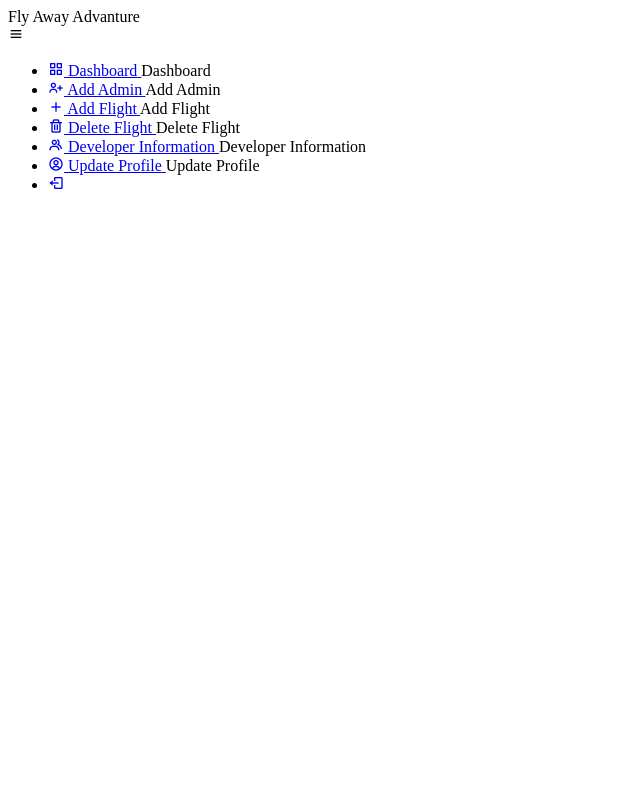
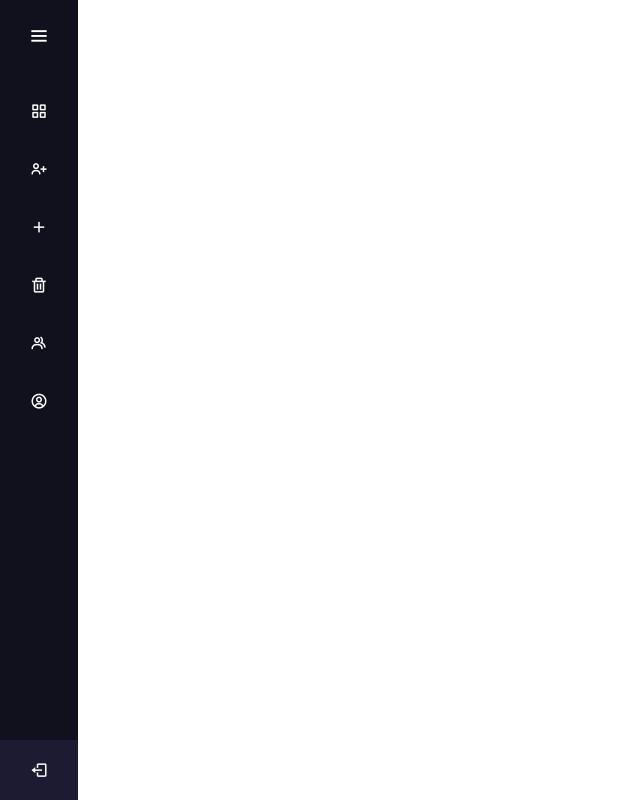
Before and after one commit to Vaishnavi-are/AirlineManagementSystem, a PHP site: page /ADMIN/nav.html in a window 1280 px wide. Shown: the whole page, without its empty margins (0-640 px from the left). Run offline with PHP 8.4, Linux system fonts and the light colour scheme; tables that the repository leaves empty hold one stand-in row (values such as "Sample post"); a stand-in replaces the project's code that opens the database connection.

Commit message:
add css files

```diff
--- /dev/null
+++ b/ADMIN/css/stylefornavigation.css
@@ -0,0 +1,251 @@
+/* Google Font Link */
+@import url("https://fonts.googleapis.com/css2?family=Poppins:wght@200;300;400;500;600;700&display=swap");
+* {
+  margin: 0;
+  padding: 0;
+  box-sizing: border-box;
+  font-family: "Poppins", sans-serif;
+}
+.sidebar {
+  position: fixed;
+  left: 0;
+  top: 0;
+  height: 100%;
+  width: 78px;
+  background: #11101d;
+  padding: 6px 14px;
+  z-index: 99;
+  transition: all 0.5s ease;
+}
+.sidebar.open {
+  width: 250px;
+}
+.sidebar .logo-details {
+  height: 60px;
+  display: flex;
+  align-items: center;
+  position: relative;
+}
+.sidebar .logo-details .icon {
+  opacity: 0;
+  transition: all 0.5s ease;
+}
+.sidebar .logo-details .logo_name {
+  color: #fff;
+  font-size: 20px;
+  font-weight: 600;
+  opacity: 0;
+  transition: all 0.5s ease;
+}
+.sidebar.open .logo-details .icon,
+.sidebar.open .logo-details .logo_name {
+  opacity: 1;
+}
+.sidebar .logo-details #btn {
+  position: absolute;
+  top: 50%;
+  right: 0;
+  transform: translateY(-50%);
+  font-size: 22px;
+  transition: all 0.4s ease;
+  font-size: 23px;
+  text-align: center;
+  cursor: pointer;
+  transition: all 0.5s ease;
+}
+.sidebar.open .logo-details #btn {
+  text-align: right;
+}
+.sidebar i {
+  color: #fff;
+  height: 60px;
+  min-width: 50px;
+  font-size: 28px;
+  text-align: center;
+  line-height: 60px;
+}
+.sidebar .nav-list {
+  margin-top: 20px;
+  height: 100%;
+}
+.sidebar li {
+  position: relative;
+  margin: 8px 0;
+  list-style: none;
+}
+.sidebar li .tooltip {
+  position: absolute;
+  top: -20px;
+  left: calc(100% + 15px);
+  z-index: 3;
+  background: #fff;
+  box-shadow: 0 5px 10px rgba(0, 0, 0, 0.3);
+  padding: 6px 12px;
+  border-radius: 4px;
+  font-size: 15px;
+  font-weight: 400;
+  opacity: 0;
+  white-space: nowrap;
+  pointer-events: none;
+  transition: 0s;
+}
+.sidebar li:hover .tooltip {
+  opacity: 1;
+  pointer-events: auto;
+  transition: all 0.4s ease;
+  top: 50%;
+  transform: translateY(-50%);
+}
+.sidebar.open li .tooltip {
+  display: none;
+}
+.sidebar input {
+  font-size: 15px;
+  color: #fff;
+  font-weight: 400;
+  outline: none;
+  height: 50px;
+  width: 100%;
+  width: 50px;
+  border: none;
+  border-radius: 12px;
+  transition: all 0.5s ease;
+  background: #1d1b31;
+}
+.sidebar.open input {
+  padding: 0 20px 0 50px;
+  width: 100%;
+}
+.sidebar .bx-search {
+  position: absolute;
+  top: 50%;
+  left: 0;
+  transform: translateY(-50%);
+  font-size: 22px;
+  background: #1d1b31;
+  color: #fff;
+}
+.sidebar.open .bx-search:hover {
+  background: #1d1b31;
+  color: #fff;
+}
+.sidebar .bx-search:hover {
+  background: #fff;
+  color: #11101d;
+}
+.sidebar li a {
+  display: flex;
+  height: 100%;
+  width: 100%;
+  border-radius: 12px;
+  align-items: center;
+  text-decoration: none;
+  transition: all 0.4s ease;
+  background: #11101d;
+}
+.sidebar li a:hover {
+  background: #fff;
+}
+.sidebar li a .links_name {
+  color: #fff;
+  font-size: 15px;
+  font-weight: 400;
+  white-space: nowrap;
+  opacity: 0;
+  pointer-events: none;
+  transition: 0.4s;
+}
+.sidebar.open li a .links_name {
+  opacity: 1;
+  pointer-events: auto;
+}
+.sidebar li a:hover .links_name,
+.sidebar li a:hover i {
+  transition: all 0.5s ease;
+  color: #11101d;
+}
+.sidebar li i {
+  height: 50px;
+  line-height: 50px;
+  font-size: 18px;
+  border-radius: 12px;
+}
+.sidebar li.profile {
+  position: fixed;
+  height: 60px;
+  width: 78px;
+  left: 0;
+  bottom: -8px;
+  padding: 10px 14px;
+  background: #1d1b31;
+  transition: all 0.5s ease;
+  overflow: hidden;
+}
+.sidebar.open li.profile {
+  width: 250px;
+}
+.sidebar li .profile-details {
+  display: flex;
+  align-items: center;
+  flex-wrap: nowrap;
+}
+.sidebar li img {
+  height: 45px;
+  width: 45px;
+  object-fit: cover;
+  border-radius: 6px;
+  margin-right: 10px;
+}
+.sidebar li.profile .name,
+.sidebar li.profile .job {
+  font-size: 15px;
+  font-weight: 400;
+  color: #fff;
+  white-space: nowrap;
+}
+.sidebar li.profile .job {
+  font-size: 12px;
+}
+.sidebar .profile #log_out {
+  position: absolute;
+  top: 50%;
+  right: 0;
+  transform: translateY(-50%);
+  background: #1d1b31;
+  width: 100%;
+  height: 60px;
+  line-height: 60px;
+  border-radius: 0px;
+  transition: all 0.5s ease;
+}
+.sidebar.open .profile #log_out {
+  width: 50px;
+  background: none;
+}
+.home-section {
+  position: relative;
+  background: #e4e9f7;
+  min-height: 100vh;
+  top: 0;
+  left: 78px;
+  width: calc(100% - 78px);
+  transition: all 0.5s ease;
+  z-index: 2;
+}
+
+.sidebar.open ~ .home-section {
+  left: 250px;
+  width: calc(100% - 250px);
+}
+.home-section .text {
+  display: inline-block;
+  color: #11101d;
+  font-size: 25px;
+  font-weight: 500;
+  margin: 18px;
+}
+@media (max-width: 420px) {
+  .sidebar li .tooltip {
+    display: none;
+  }
+}
```
Also changed, not shown: ADMIN/css/adminlogin.css (added, +205 -0 lines), ADMIN/css/style.css (line endings or trailing spaces).
